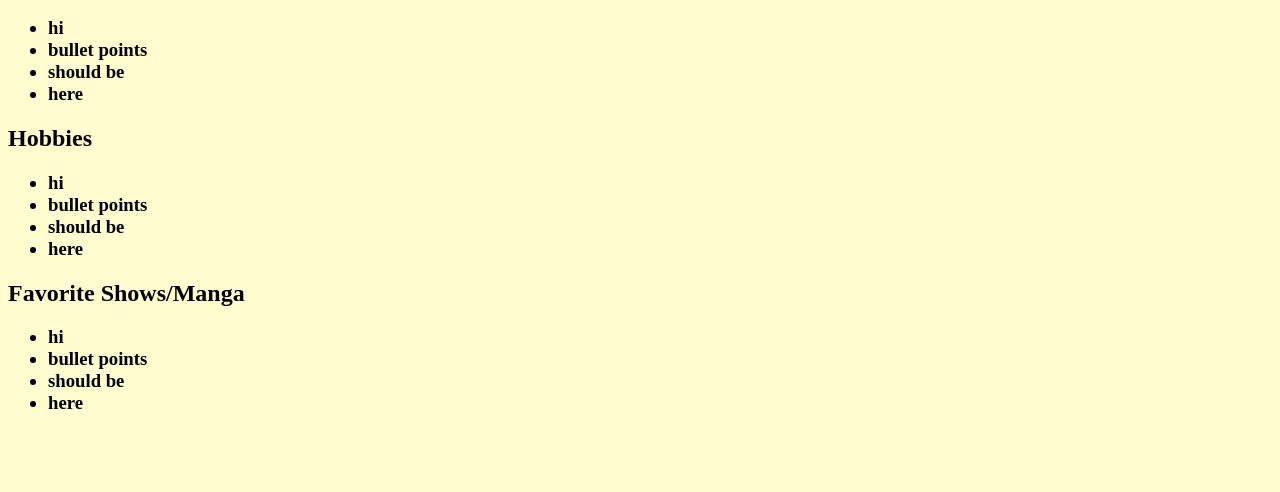
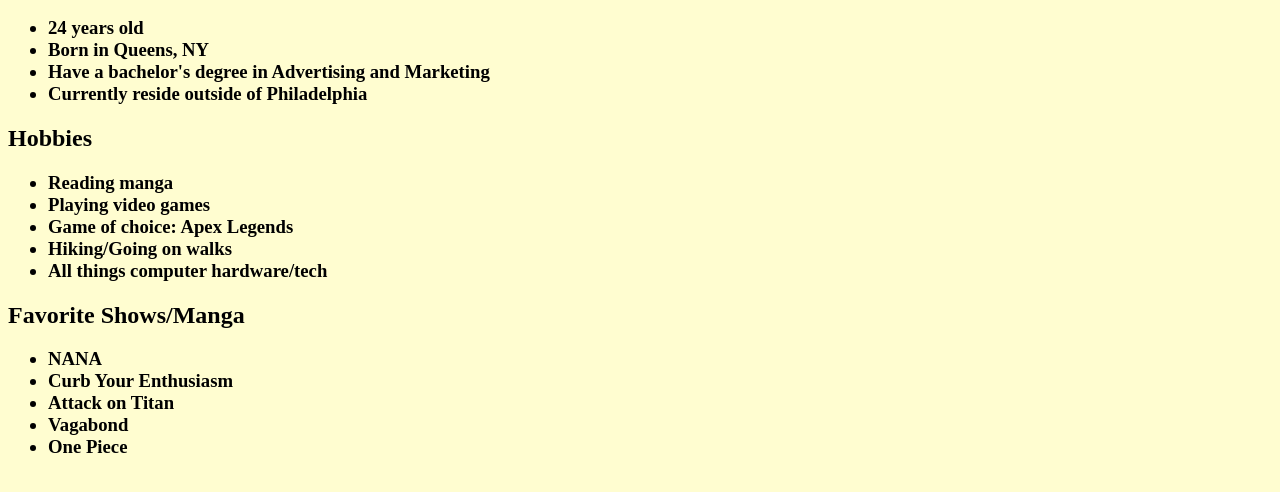
Before and after one commit to sdawn98/personal-website, a plain HTML site: page index3.html in a window 1280 px wide. Shown: the part 110-602 px from the top of the page. Drawn offline with Linux system fonts and the light colour scheme.

Commit message:
added text to index3

```diff
--- a/index3.html
+++ b/index3.html
@@ -16,23 +16,25 @@
             </a>
         <h2>Background</h2>
         <ul><h3>
-            <li>hi</li>
-            <li>bullet points</li>
-            <li>should be</li>
-            <li>here</li>
+            <li>24 years old</li>
+            <li>Born in Queens, NY</li>
+            <li>Have a bachelor's degree in Advertising and Marketing</li>
+            <li>Currently reside outside of Philadelphia</li>
         </h3></ul>
         <h2>Hobbies</h2>
         <ul><h3>
-            <li>hi</li>
-            <li>bullet points</li>
-            <li>should be</li>
-            <li>here</li>
+            <li>Reading manga</li>
+            <li>Playing video games</li>
+                <li>Game of choice: Apex Legends</li>
+            <li>Hiking/Going on walks</li>
+            <li>All things computer hardware/tech</li>
         </h3></ul>
         <h2>Favorite Shows/Manga</h2>
         <ul><h3>
-            <li>hi</li>
-            <li>bullet points</li>
-            <li>should be</li>
-            <li>here</li>
+            <li>NANA</li>
+            <li>Curb Your Enthusiasm</li>
+            <li>Attack on Titan</li>
+            <li>Vagabond</li>
+            <li>One Piece</li>
         </h3></ul>
     </body>
```
